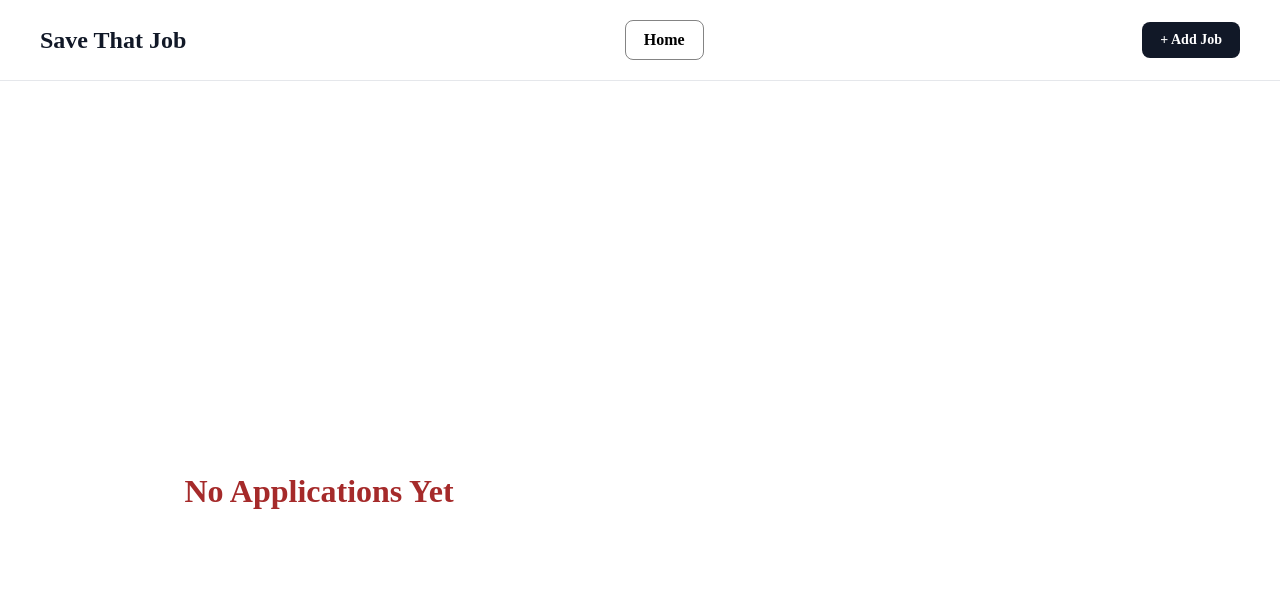
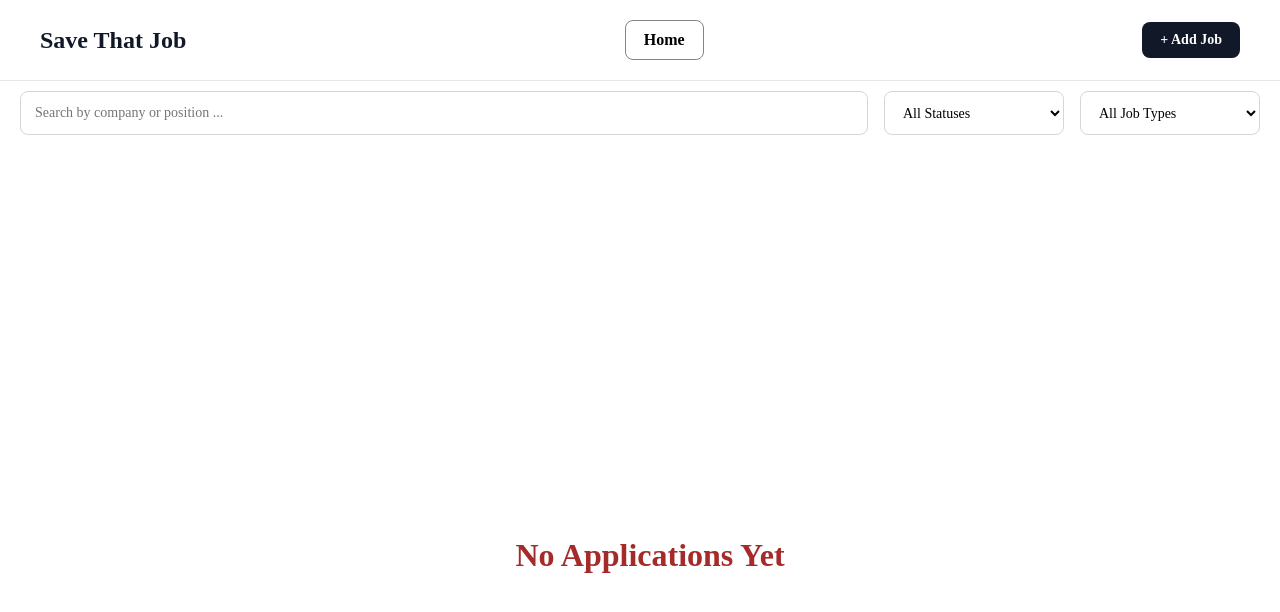
Before and after one commit to Ermi-haimi/job_application_tracker, a React (Vite) app: page / in a window 1280 px wide. Shown: the top 612 px of the page. Built offline with nearby package versions, Linux system fonts and the light colour scheme.

Commit message:
added searching and filtering

```diff
--- a/src/components/applicationList/ApplicationList.css
+++ b/src/components/applicationList/ApplicationList.css
@@ -10,6 +10,7 @@
   font-size: 2rem;
   font-weight: 600;
   height: 100vh;
+  width: 100vw;
   display: flex;
   justify-content: center;
   align-items: center;
--- /dev/null
+++ b/src/components/filterBar/FilterBar.css
@@ -0,0 +1,38 @@
+.filter-bar-wrapper {
+  padding: 10px 20px;
+  display: flex;
+  gap: 16px;
+  width: 100%;
+  justify-content: space-evenly;
+}
+.filter-bar-wrapper input,
+.filter-bar-wrapper select {
+  height: 44px;
+  padding: 10px 14px;
+  border: 1px solid #d6d6d6;
+  border-radius: 8px;
+  background-color: white;
+  font-size: 14px;
+  font-family: inherit;
+  outline: none;
+}
+.filter-bar-wrapper input {
+  flex: 1;
+}
+.filter-bar-wrapper select {
+  width: 180px;
+  cursor: pointer;
+}
+.filter-bar-wrapper input:focus,
+.filter-bar-wrapper select:focus {
+  border-color: #555;
+}
+@media (max-width: 700px) {
+  .filter-bar-wrapper {
+    flex-direction: column;
+  }
+  .filter-bar-wrapper input,
+  .filter-bar-wrapper select {
+    width: 100%;
+  }
+}
--- /dev/null
+++ b/src/components/filterBar/FilterBar.tsx
@@ -0,0 +1,60 @@
+import type { ApplicationStatus, JobType } from "../../types/application";
+
+import "./FilterBar.css";
+
+interface FilterBarProps {
+  searchTerm: string;
+  statusFilter: string | "all";
+  jobTypeFilter: JobType | "all";
+
+  onSearchChange: (value: string) => void;
+  onStatusChange: (value: ApplicationStatus | "all") => void;
+  onJobTypeChange: (value: JobType | "all") => void;
+}
+
+export default function FilterBar({
+  searchTerm,
+  statusFilter,
+  jobTypeFilter,
+  onSearchChange,
+  onStatusChange,
+  onJobTypeChange,
+}: FilterBarProps) {
+  return (
+    <section className="filter-bar-wrapper">
+      <input
+        type="text"
+        placeholder="Search by company or position ..."
+        value={searchTerm}
+        onChange={(event) => onSearchChange(event.target.value)}
+      />
+
+      <select
+        value={statusFilter}
+        onChange={(event) =>
+          onStatusChange(event.target.value as ApplicationStatus | "all")
+        }
+      >
+        <option value="all">All Statuses</option>{" "}
+        <option value="saved">Saved</option>{" "}
+        <option value="applied">Applied</option>{" "}
+        <option value="interviewed">Interviewed</option>{" "}
+        <option value="offered">Offered</option>{" "}
+        <option value="rejected">Rejected</option>
+      </select>
+
+      <select
+        value={jobTypeFilter}
+        onChange={(event) =>
+          onJobTypeChange(event.target.value as JobType | "all")
+        }
+      >
+        <option value="all">All Job Types</option>{" "}
+        <option value="full-time">Full-time</option>{" "}
+        <option value="part-time">Part-time</option>{" "}
+        <option value="internship">Internship</option>{" "}
+        <option value="contract">Contract</option>
+      </select>
+    </section>
+  );
+}
--- a/src/pages/home/Home.tsx
+++ b/src/pages/home/Home.tsx
@@ -1,13 +1,45 @@
 import ApplicationList from "../../components/applicationList/ApplicationList";
 import type { JobApplication } from "../../types/application";
+import type { JobType, ApplicationStatus } from "../../types/application";
+import { useState } from "react";
+import FilterBar from "../../components/filterBar/FilterBar";
 
 interface HometProps {
   applicationList: JobApplication[];
 }
+
 export default function Home({ applicationList }: HometProps) {
+  const [searchTerm, setSearchTerm] = useState("");
+  const [statusFilter, setStatusFilter] = useState<ApplicationStatus | "all">(
+    "all",
+  );
+  const [jobTypeFilter, setJobTypeFilter] = useState<JobType | "all">("all");
+
+  const filteredApplications = applicationList.filter((application) => {
+    const matchesSearch =
+      application.company.toLowerCase().includes(searchTerm.toLowerCase()) ||
+      application.position.toLowerCase().includes(searchTerm.toLowerCase());
+
+    const matchesStatus =
+      statusFilter === "all" || application.status === statusFilter;
+
+    const matchesJobType =
+      jobTypeFilter === "all" || application.jobType === jobTypeFilter;
+
+    return matchesSearch && matchesStatus && matchesJobType;
+  });
+
   return (
     <main className="homw-wrapper">
-      <ApplicationList applicationList={applicationList} />
+      <FilterBar
+        searchTerm={searchTerm}
+        statusFilter={statusFilter}
+        jobTypeFilter={jobTypeFilter}
+        onSearchChange={setSearchTerm}
+        onStatusChange={setStatusFilter}
+        onJobTypeChange={setJobTypeFilter}
+      />
+      <ApplicationList applicationList={filteredApplications} />
     </main>
   );
 }
```
